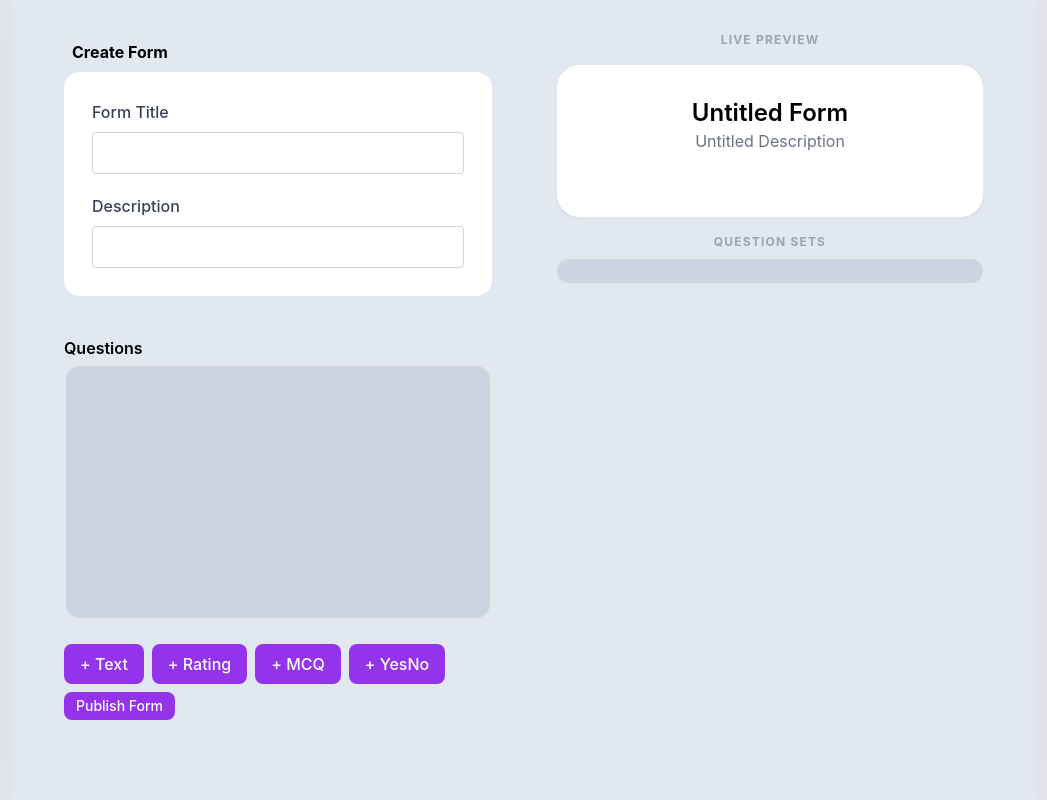
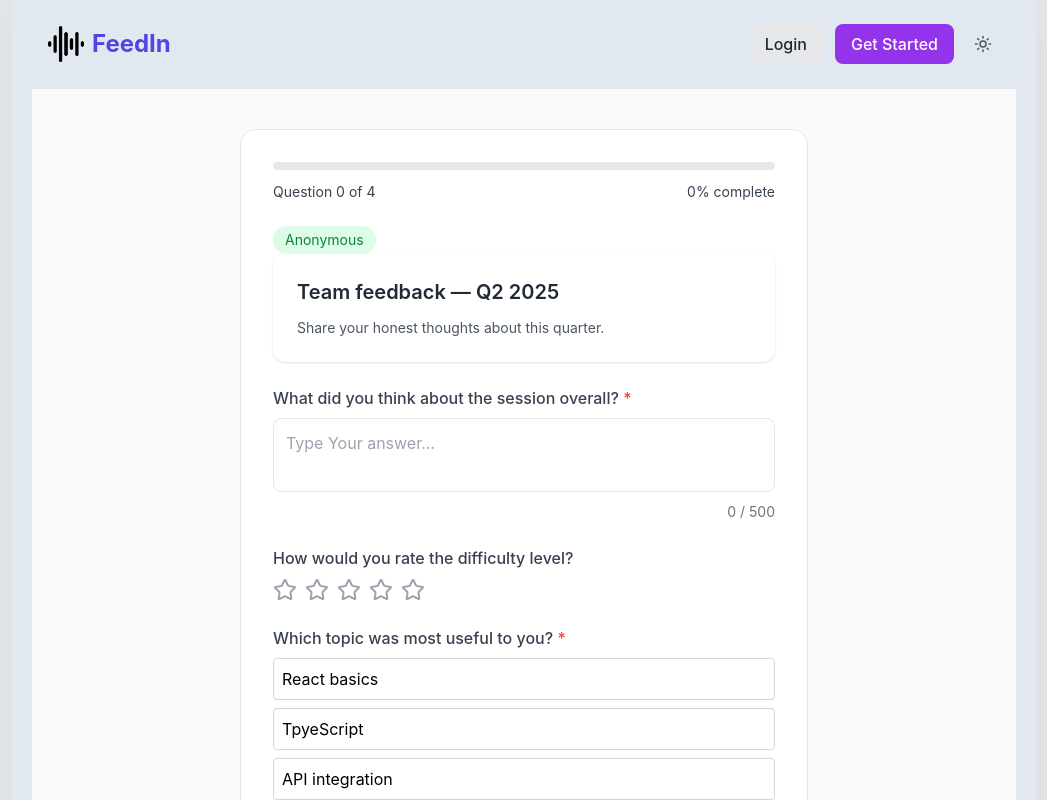
Before and after one commit to soubhik2709/anonymous-feedback-tool, a React (Create React App) app: page / in a window 1280 px wide. Shown: the top 800 px of the page, without its empty margins (116-1163 px from the left). Built offline with nearby package versions, Linux system fonts and the light colour scheme.

Commit message:
refactor: make correct style of success submited page

```diff
--- a/src/App.tsx
+++ b/src/App.tsx
@@ -2,17 +2,17 @@ import React from "react";
 import "./App.css";
 
 // import HomePage from "./pages/HomePage";
-import CreateFormPage from './pages/CreateFormPage';
+// import CreateFormPage from './pages/CreateFormPage';
 // import DashboardPage from "./pages/DashboardPage";
-// import SubmitFeedbackPage from './pages/SubmitFeedbackPage';
+import SubmitFeedbackPage from './pages/SubmitFeedbackPage';
 function App() {
   return (
     <div className="page-wrapper">
       <div className="container shadow-xl">
         {/* <HomePage /> */}
-        <CreateFormPage/>
+        {/* <CreateFormPage/>  */}
         {/* <DashboardPage /> */}
-        {/* //  <SubmitFeedbackPage/> */}
+          <SubmitFeedbackPage/>
       </div>
     </div>
   );
--- a/src/features/submitFeedback/components/QuestionField.tsx
+++ b/src/features/submitFeedback/components/QuestionField.tsx
@@ -37,7 +37,7 @@ return (
         )}
 
         {/* Render MCQ list for 'multiple_choice' type */}
-        {q.type === "radio" && (
+        {q.type === "multiple_choice" && (
           <MCQOptions
           key={q.id}
             options={q.options || []}
--- a/src/features/submitFeedback/inputsCompo/MCQOption.tsx
+++ b/src/features/submitFeedback/inputsCompo/MCQOption.tsx
@@ -5,7 +5,7 @@ type MCQProps = {
 };
 
 export default function MCQOptions({ options, value, onSelect }: MCQProps) {
-      //  console.log("the opt",options)
+      //  console.log("the opt is",options)
   return (
    <div>
       {options.map((opt,index) => (
--- a/src/pages/SubmitFeedbackPage.tsx
+++ b/src/pages/SubmitFeedbackPage.tsx
@@ -21,7 +21,7 @@ import { mockForm } from "../features/Dashboard/constant/dashboard.data";
 // };
 
 const SuccessState = ({ onReset }: { onReset: () => void }) => (
-  <div className="bg-white p-10 rounded-3xl shadow-xl text-center border border-gray-100">
+  <div className="bg-white p-10 rounded-3xl shadow-xl text-center border border-gray-100 relative top-56 left-96 max-w-96">
     <div className="w-16 h-16 bg-green-100 text-green-600 rounded-full flex items-center justify-center text-3xl mx-auto mb-4">
       ✓
     </div>
@@ -33,7 +33,7 @@ const SuccessState = ({ onReset }: { onReset: () => void }) => (
     </p>
     <button
       onClick={onReset}
-      className="text-purple-600 font-semibold text-sm hover:underline"
+      className="text-purple-600 font-bold text-md hover:underline"
     >
       Submit another response
     </button>
```
Also changed, not shown: src/features/Dashboard/constant/dashboard.data.ts (line endings or trailing spaces).
